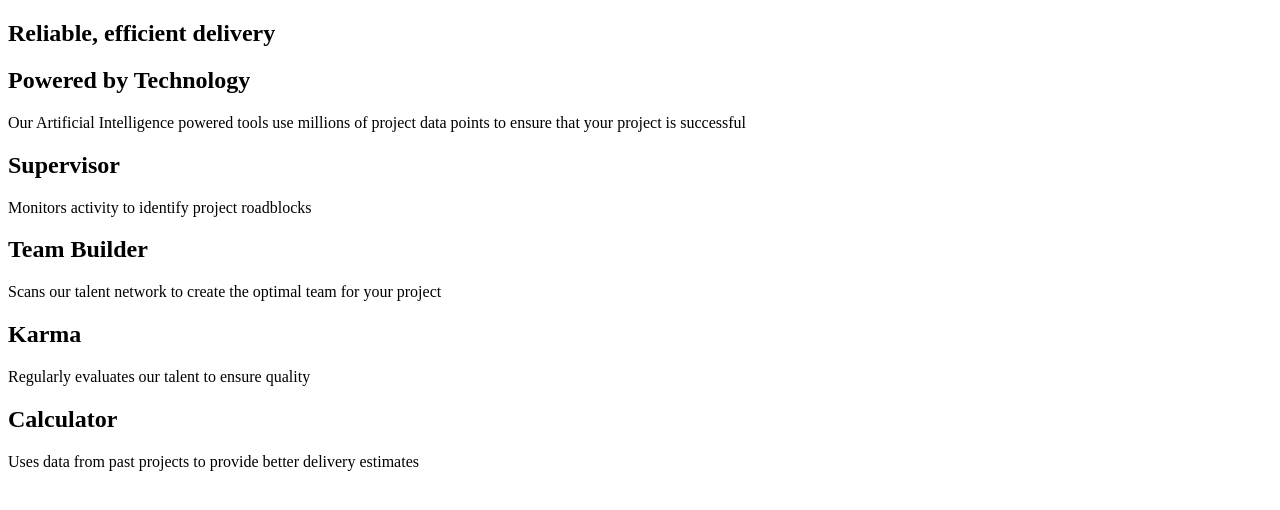
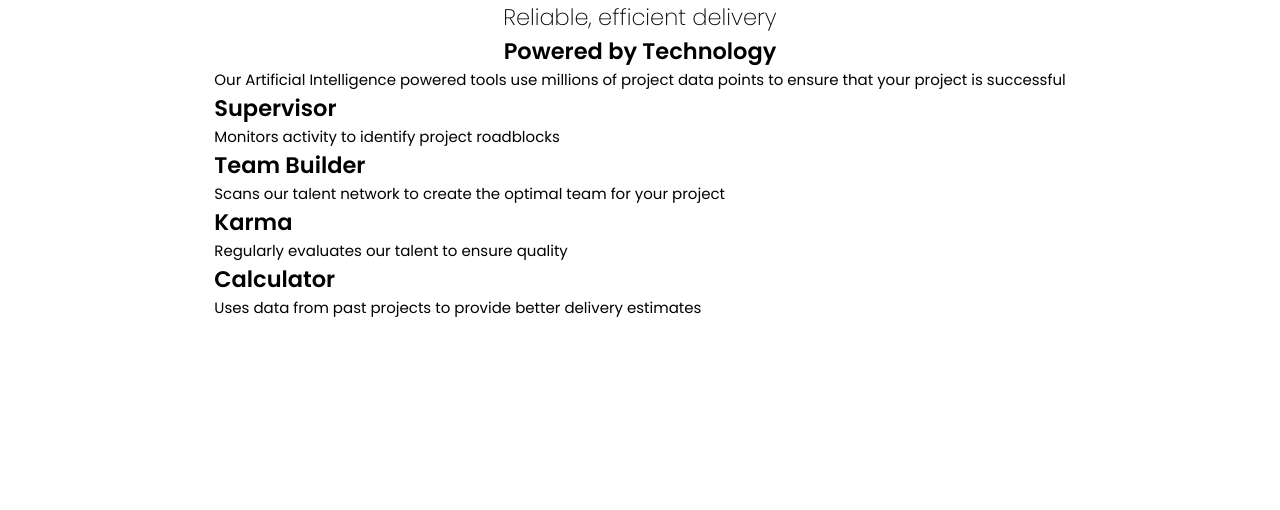
Before and after one commit to ayezabashir/four_card_feature_section, a plain HTML site: page index.html in a window 1280 px wide. Drawn offline with Linux system fonts and the light colour scheme.

Commit message:
sass styles

```diff
--- /dev/null
+++ b/assets/css/_mixins.scss
@@ -0,0 +1,22 @@
+@function weight($weight-name){
+    @return map-get($font-weights, $weight-name );
+}
+
+@mixin flexCenter($direction){
+    display: flex;
+    align-items: center;
+    justify-content: center;
+    flex-direction: $direction;
+}
+
+@mixin border-radius($radius){
+    -webkit-border-radius: $radius;
+    -moz-border-radius: $radius;
+    border-radius: $radius;
+}
+
+@mixin mobile{
+    @media (max-width:768px) {
+        @content;
+    }
+}
--- /dev/null
+++ b/assets/css/_variables.scss
@@ -0,0 +1,15 @@
+$red: hsl(0, 78%, 62%);
+$cyan: hsl(180, 62%, 55%);
+$orange: hsl(34, 97%, 64%);
+$blue: hsl(212, 86%, 64%);
+$grey-500: hsl(234, 12%, 34%);
+$grey-400: hsl(212, 6%, 44%);
+$white: hsl(0, 0%, 100%);
+
+$font-weights : (
+    "light" : 200,
+    "regular" : 400,
+    "bold" : 600
+);
+
+$mobile : 768px;
--- a/assets/css/styles.scss
+++ b/assets/css/styles.scss
@@ -1 +1,17 @@
 @import './resets';
+@import './variables';
+@import './mixins';
+
+body{
+    font-family: "Poppins", sans-serif;
+    @include flexCenter(row);
+    width: 100vw;
+    font-size: 15px;
+}
+
+.header{
+    text-align: center;
+    &__title {
+        font-weight: weight(light);
+    }
+}
--- a/index.html
+++ b/index.html
@@ -9,6 +9,13 @@
       sizes="32x32"
       href="assets/images/favicon-32x32.png"
     />
+    <link rel="preconnect" href="https://fonts.googleapis.com" />
+    <link rel="preconnect" href="https://fonts.gstatic.com" crossorigin />
+    <link
+    href="https://fonts.googleapis.com/css2?family=Poppins:wght@200;400;600&display=swap"
+    rel="stylesheet"
+    />
+    <link rel="stylesheet" href="assets/css/styles.css" />
     <title>Frontend Mentor | Four card feature section</title>
   </head>
   <body>
```
Also changed, not shown: assets/css/styles.css, 1 other file.
